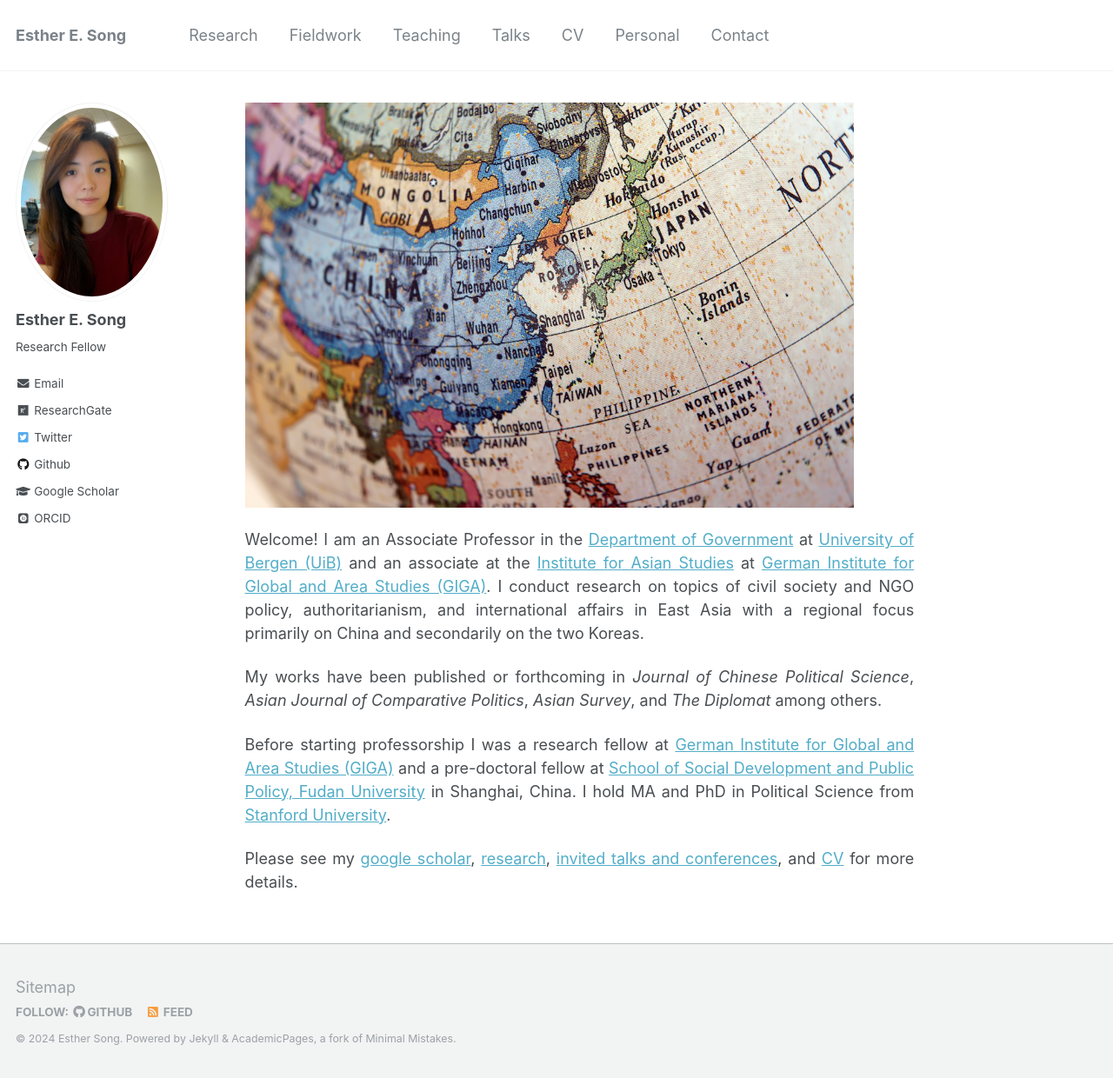
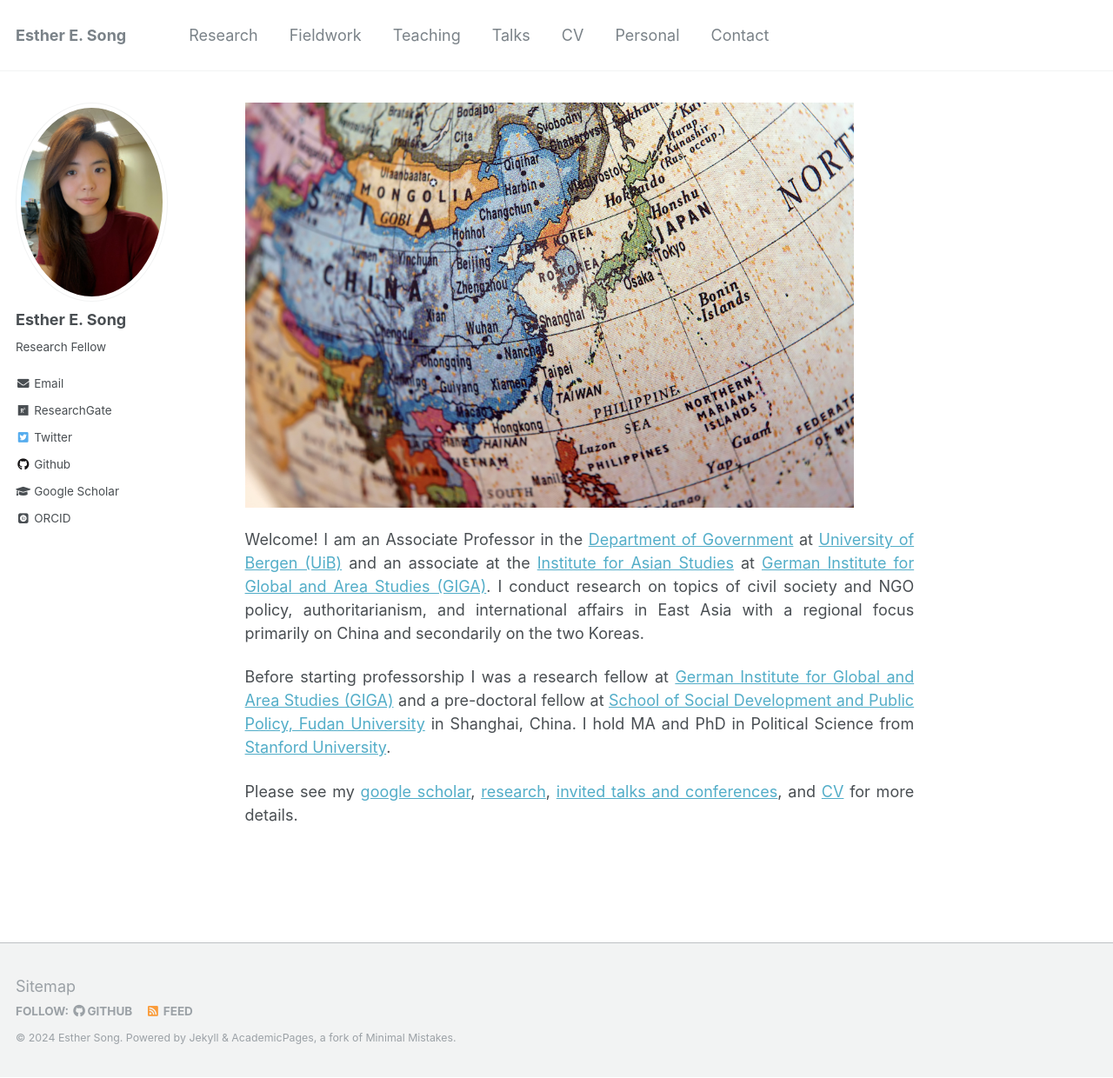
Before and after one commit to ehsong/ehsong.github.io, a Jekyll site: the page built from _pages/about.md, in a window 1280 px wide and 1240 px high. Shown: the whole window at 87% size. Built offline with Jekyll 4.4.1, drawn with Linux system fonts in a browser that asks for light colours; some web fonts are replaced.

Commit message:
Update about.md

```diff
--- a/_pages/about.md
+++ b/_pages/about.md
@@ -11,8 +11,6 @@ redirect_from:
 
 Welcome! I am an Associate Professor in the [Department of Government](https://www.uib.no/en/gov) at [University of Bergen (UiB)](https://www.uib.no/en) and an associate at the [Institute for Asian Studies](https://www.giga-hamburg.de/en/institutes/giga-institute-for-asian-studies/) at [German Institute for Global and Area Studies (GIGA)](https://www.giga-hamburg.de/en/). I conduct research on topics of civil society and NGO policy, authoritarianism, and international affairs in East Asia with a regional focus primarily on China and secondarily on the two Koreas.
 
-My works have been published or forthcoming in *Journal of Chinese Political Science*, *Asian Journal of Comparative Politics*, *Asian Survey*, and *The Diplomat* among others.
-
 Before starting professorship I was a research fellow at [German Institute for Global and Area Studies (GIGA)](https://www.giga-hamburg.de/en/) and a pre-doctoral fellow at [School of Social Development and Public Policy, Fudan University](https://www.fudan.edu.cn/en/2019/0514/c295a96700/page.htm) in Shanghai, China. I hold MA and PhD in Political Science from [Stanford University](https://stanford.edu).
 
 Please see my [google scholar](https://scholar.google.com/citations?user=0TXDcZUAAAAJ&hl=en), [research](https://ehsong.github.io/research/), [invited talks and conferences](https://ehsong.github.io/talks/), and [CV](https://ehsong.github.io/CV/) for more details.
```
